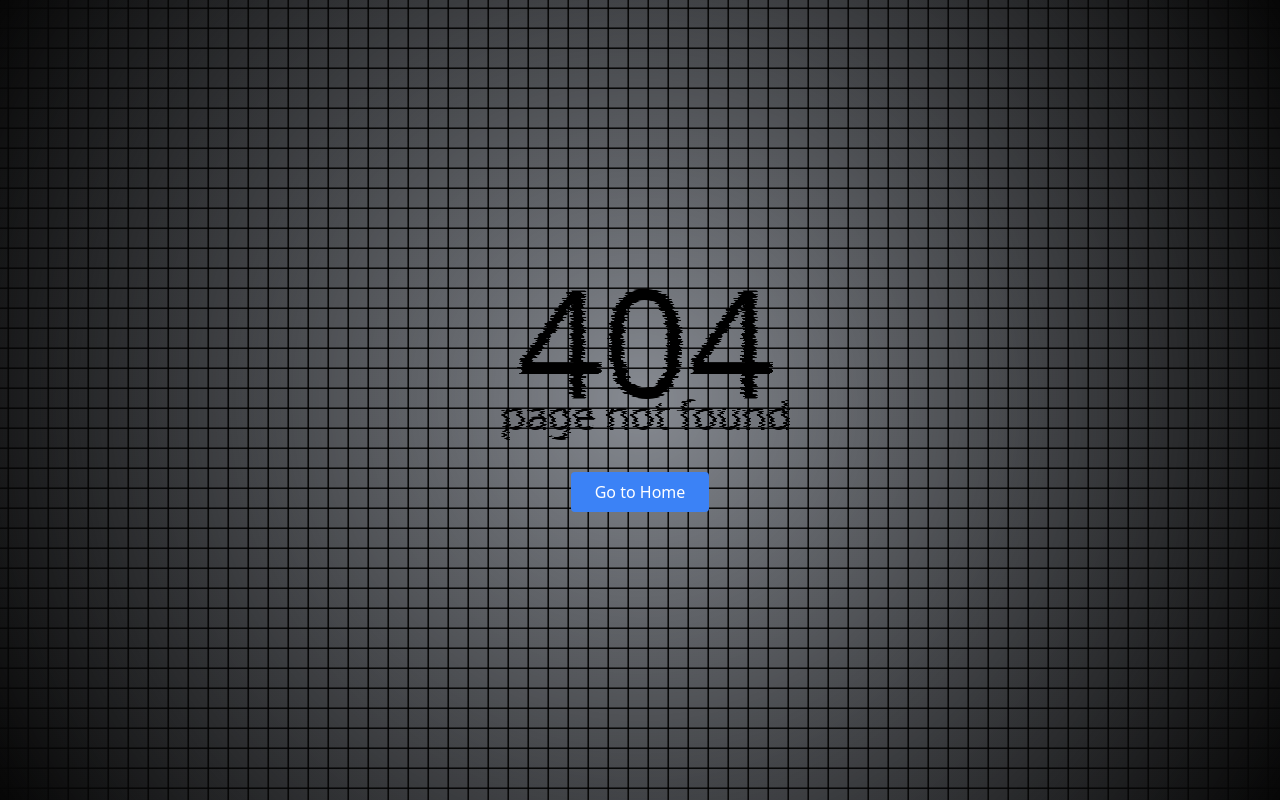
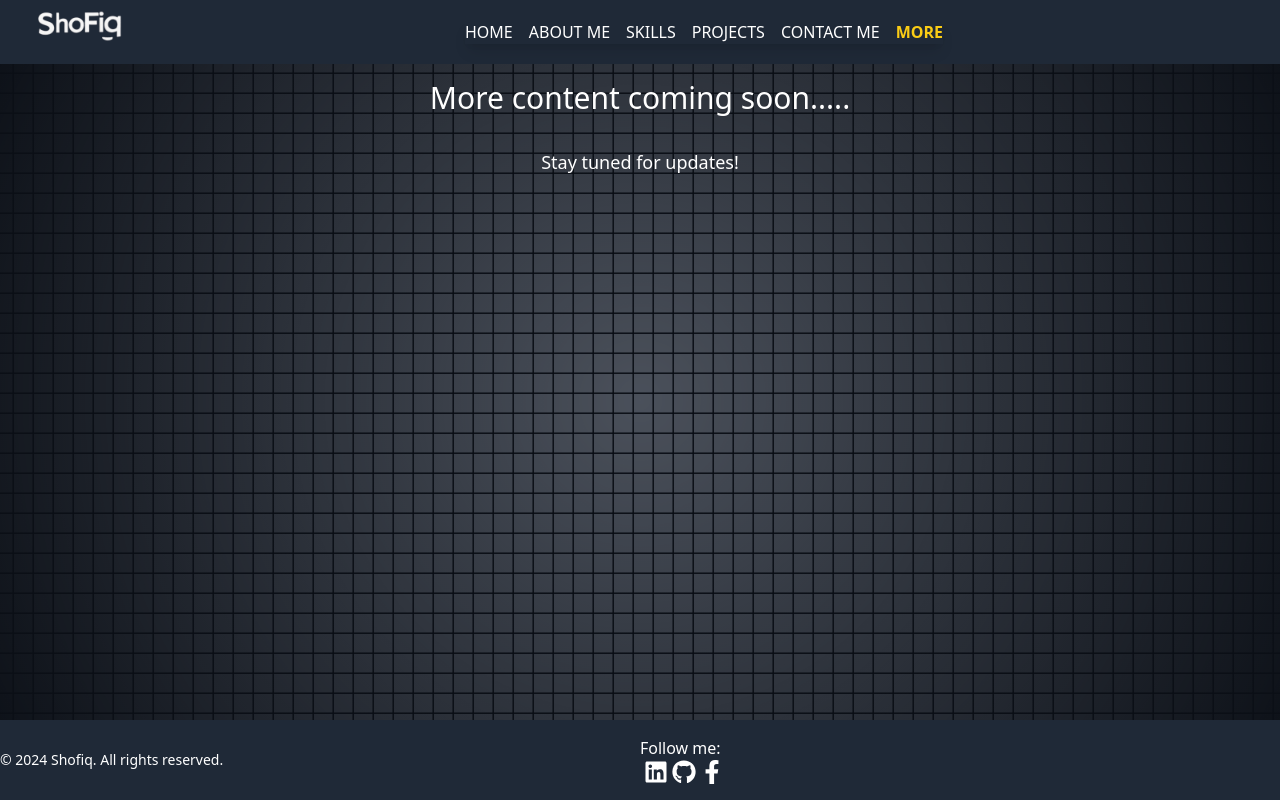
Before and after one commit to ShoFiq6030/My-Portfolio, a Next.js app: page /more in a window 1280 px wide. Before the commit this address had no page. Built offline with nearby package versions, Linux system fonts and the light colour scheme.

Commit message:
add more page and modify some components

```diff
--- a/app/(pages)/about-me/page.jsx
+++ b/app/(pages)/about-me/page.jsx
@@ -7,7 +7,7 @@ export default function AboutPage() {
     <div className="container m-auto text-white">
       <NavBar />
 
-      <div className="w-full h-[82vh] bg-gray-500 bg-opacity-90 flex items-center justify-center">
+      <div className="w-full h-[82vh] bg-gray-900 bg-opacity-50 flex items-center justify-center">
         <div className="container m-auto text-white">
           <h1 className="text-4xl font-bold mb-4 text-yellow-400 ">About Me</h1>
           <p className="text-lg mb-4">
--- a/app/(pages)/education/page.jsx
+++ /dev/null
@@ -1,5 +0,0 @@
-import React from "react";
-
-export default function educationPage() {
-  return <div>education page</div>;
-}
--- /dev/null
+++ b/app/(pages)/more/page.jsx
@@ -0,0 +1,20 @@
+import Footer from "@/components/common/Footer";
+import NavBar from "@/components/common/NavBar";
+import React from "react";
+
+export default function MorePage() {
+  return (
+    <div className="container m-auto text-white ">
+      <NavBar />
+      <div className="container m-auto h-[82vh] text-center bg-gray-900 bg-opacity-50">
+        <div className="w-full h-auto p-4">
+          <h1 className="text-3xl">More content coming soon.....</h1>
+        </div>
+        <div className="w-full h-auto p-4">
+          <p className="text-lg">Stay tuned for updates!</p>
+        </div>
+      </div>
+      <Footer />
+    </div>
+  );
+}
--- a/app/(pages)/projects/page.jsx
+++ b/app/(pages)/projects/page.jsx
@@ -7,7 +7,7 @@ export default function projectPage() {
   return (
     <div className="container m-auto text-white bg-gray-900 bg-opacity-50">
       <NavBar />
-      <div className="w-full h-auto  p-4 ">
+      <div className="w-full min-h-[82vh] p-4 ">
         <h1 className="text-3xl"> my projects.</h1>
         <ProjectItems />
       </div>
--- a/app/(pages)/skills/page.jsx
+++ b/app/(pages)/skills/page.jsx
@@ -8,7 +8,7 @@ export default function SkillsPage() {
   return (
     <div className="container m-auto text-white">
       <NavBar />
-      <div className="w-full h-auto  bg-gray-500 bg-opacity-90  items-center justify-center">
+      <div className="w-full h-auto  bg-gray-900 bg-opacity-50  items-center justify-center">
         <SkillsDetails />
         <SkillsItems />
       </div>
--- a/components/common/NavBar.jsx
+++ b/components/common/NavBar.jsx
@@ -15,7 +15,7 @@ export default function NavBar() {
     { href: "/", label: "HOME" },
     { href: "/about-me", label: "ABOUT ME" },
     { href: "/skills", label: "SKILLS" },
-    { href: "/education", label: "EDUCATION" },
+
     { href: "/projects", label: "PROJECTS" },
     { href: "/contact", label: "CONTACT ME" },
     { href: "/more", label: "MORE" },
@@ -24,7 +24,12 @@ export default function NavBar() {
   return (
     <div className="container relative flex items-center h-[8vh] justify-between p-4 bg-gray-800">
       <div>
-        <Image src="/logo2.png" alt="Logo" width={100} height={100} />
+        <Link
+          href="/"
+          className="flex items-center justify-center w-24 h-24 md:w-32 md:h-32 rounded-full overflow-hidden"
+        >
+          <Image src="/logo2.png" alt="Logo" width={100} height={100} />
+        </Link>
       </div>
 
       <ul
@@ -38,7 +43,9 @@ export default function NavBar() {
           <li key={link.href}>
             <Link
               href={link.href}
-              className={`navLink transition-transform duration-300  ${pathname === link.href ? "text-yellow-400 font-bold" : ""}`}
+              className={`navLink transition-transform duration-300  ${
+                pathname === link.href ? "text-yellow-400 font-bold" : ""
+              }`}
             >
               {link.label}
             </Link>
--- a/components/homepage/Hero.jsx
+++ b/components/homepage/Hero.jsx
@@ -1,6 +1,7 @@
 import Image from "next/image";
 import React from "react";
 import RotatingText from "../common/RotatingText";
+import Link from "next/link";
 
 export default function Hero() {
   return (
@@ -8,7 +9,7 @@ export default function Hero() {
       <div className=" w-full h-full flex items-center justify-evenly ">
         <div className="border-b-2 border-r-2 border-yellow-400 rounded-e-full overflow-hidden w-6/12 h-auto lg:h-full ">
           <Image
-            src="/shofiq-img.png"
+            src="/shofiq-transparent.png"
             alt="Hero Image"
             width={1920}
             height={1080}
@@ -48,9 +49,12 @@ export default function Hero() {
               />
             </span>
           </p>
-          <button className="bg-yellow-400 text-gray-800 px-6 py-3 rounded-full hover:bg-yellow-500 transition-colors">
+          <Link
+            href="/contact"
+            className="bg-yellow-400 text-gray-800 px-6 py-3 rounded-full hover:bg-yellow-500 transition-colors"
+          >
             Contact Me
-          </button>
+          </Link>
         </div>
       </div>
     </div>
```
Also changed, not shown: 1 other file (tests, documents, lock files or other folders).
